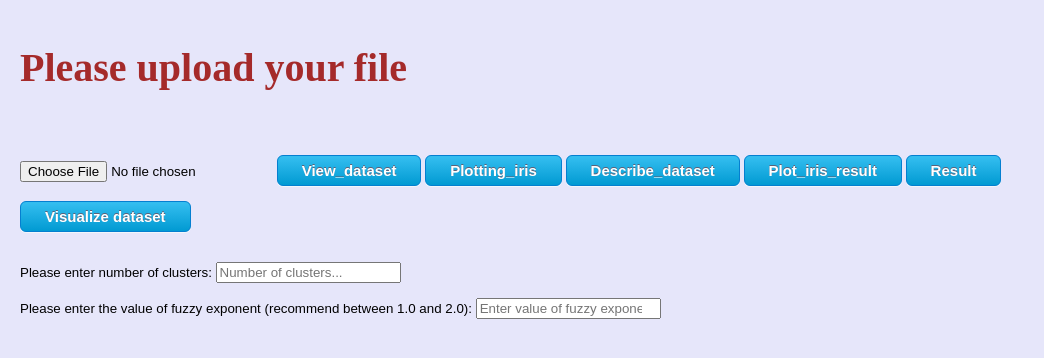
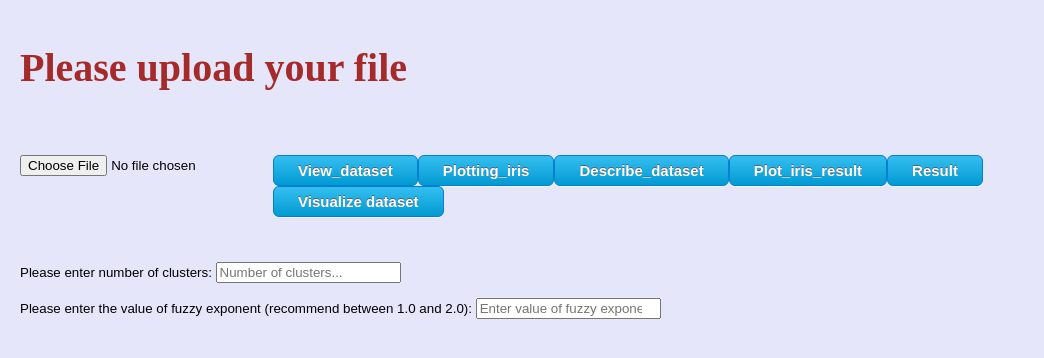
Before and after one commit to qlinh120198/GR1, a Flask app: page / in a window 1280 px wide. Shown: the part 195-553 px from the top of the page, without its empty margins (0-1044 px from the left). Run offline with Flask 2, Linux system fonts and the light colour scheme.

Commit message:
Add files via upload

```diff
--- a/templates/index.html
+++ b/templates/index.html
@@ -3,6 +3,7 @@
 <head>
     <title>Clustering Algorithm</title>
     <link rel="stylesheet" href="../static/style.css" />
+
     <style>
         input[type='submit'] {
             box-shadow: 0px 1px 0px 0px #f0f7fa;
@@ -24,6 +25,7 @@
 </head>
 
 <body>
+
     <div style="position: absolute; top: 0; left: 20px;">
         <header class="row">
             <div class="col-xs-12">
@@ -34,16 +36,24 @@
         <br /><br />
 
         <form method="POST" action="uploadFile" enctype="multipart/form-data">
+
+            <div style="display: flex;">
                 <input type="file" name="csvfile" />
-
-            <!-- <input type="submit" name="submit_button" value="Analyze_data" /> -->
+                <div style="display: flex; flex-direction: column;">
+                    <div style="display: flex;">
                         <input type="submit" name="submit_button" value="View_dataset" />
                         <input type="submit" name="submit_button" value="Plotting_iris" />
                         <input type="submit" name="submit_button" value="Describe_dataset" />
                         <input type="submit" name="submit_button" value="Plot_iris_result" />
                         <input type="submit" name="submit_button" value="Result" />
-            <br><br>
+
+                    </div>
+                    <div style="display: flex;">
                         <input type="submit" name="submit_button" value="Visualize dataset" />
+                    </div>
+                </div>
+
+            </div>
 
             <br><br><br>
             <label>Please enter number of clusters: </label>
@@ -53,4 +63,5 @@
 
         </form>
     </div>
+
 </body>
```
Lines whose indentation alone changed are shown as unchanged.
